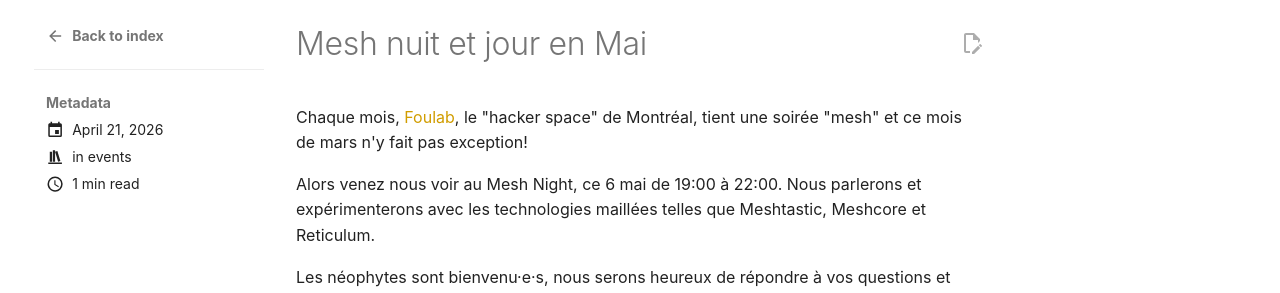
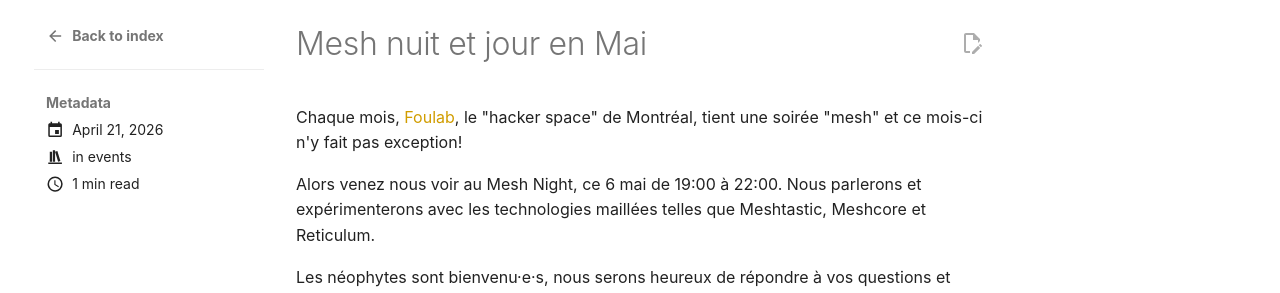
Before and after one commit to ReseauLibre/lora.reseaulibre.ca, an MkDocs documentation site: the page built from docs/news/posts/2026-05-06-may-mesh-night-day.md, in a window 1280 px wide and 931 px high. Shown: the part 123-416 px from the top of the window. Built offline with MkDocs 1.6.1 and Material for MkDocs 9.7.7, drawn with Linux system fonts in a browser that asks for light colours; plug-ins that fetch from the network failed and are left out; comment, search, counter and statistics services are not loaded.

Commit message:
remove reference to march

```diff
--- a/docs/news/posts/2026-05-06-may-mesh-night-day.md
+++ b/docs/news/posts/2026-05-06-may-mesh-night-day.md
@@ -8,7 +8,7 @@ categories:
 ---
 
 Chaque mois, [Foulab][], le "hacker space" de Montréal, tient une
-soirée "mesh" et ce mois de mars n'y fait pas exception!
+soirée "mesh" et ce mois-ci n'y fait pas exception!
 
  [Foulab]: https://foulab.org/
 
```
